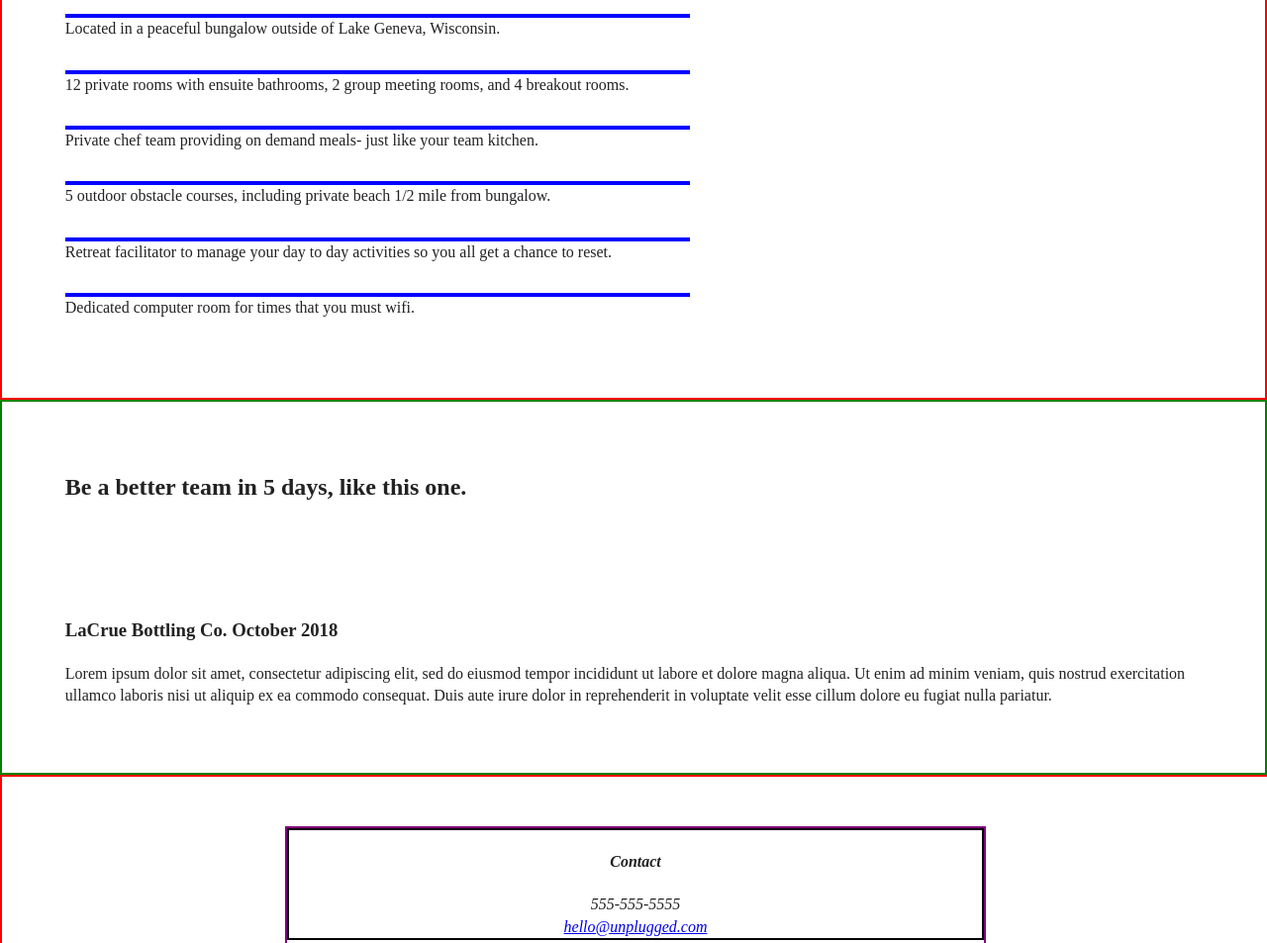
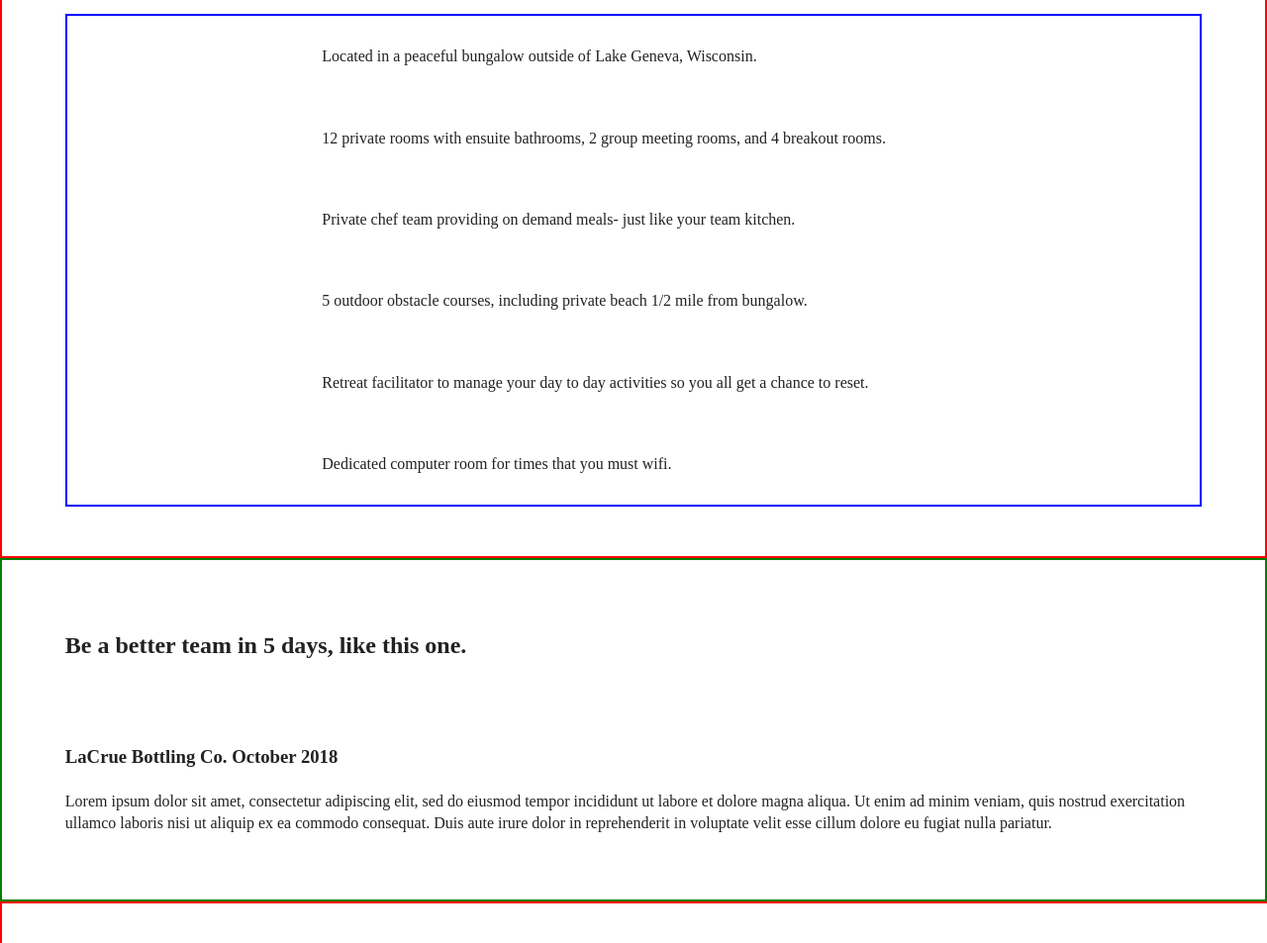
Before and after one commit to abagaelshrader/206-unplugged-retreat, a plain HTML site: page index.html in a window 1280 px wide. Shown: the part 860-1813 px from the top of the page at 99% size. Drawn offline with nearby package versions, Linux system fonts and the light colour scheme.

```diff
--- a/index.html
+++ b/index.html
@@ -4,7 +4,6 @@
 <head>
   <title>Unplugged Retreat</title>
   <meta charset="utf-8">
-  <title></title>
   <meta name="description" content="">
   <meta name="viewport" content="width=device-width, initial-scale=1">
 
@@ -42,11 +41,13 @@
   </header>
 
   <main>
+
     <section class="hero-area">
       <div class="content-wrapper">
         <h1>Retreat from the desk, return refreshed.</h1>
       </div>
     </section>
+
     <aside>
       <div class="content-wrapper">
         <div class="form-description">
@@ -60,44 +61,54 @@
         </div>
       </div> <!-- aside content wrapper ends -->
     </aside>
+
     <section class="features">
       <div class="content-wrapper">
         <h2>Have the world week you always dreamed of - without the bad wifi."</h2>
+        <div class="features-items">
           <article>
-          <p class="features-items"></p>
+            <p class="fontawesome-icon"></p>
             <p class="features-item-description">Located in a peaceful bungalow outside of Lake Geneva, Wisconsin.</p>
           </article>
           <article>
-          <p class="features-items"></p>
+            <p class="fontawesome-icon"></p>
             <p class="features-item-description">12 private rooms with ensuite bathrooms, 2 group meeting rooms, and 4 breakout rooms.</p>
           </article>
           <article>
-          <p class="features-items"></p>
+            <p class="fontawesome-icon"></p>
             <p class="features-item-description">Private chef team providing on demand meals- just like your team kitchen.</p>
           </article>
           <article>
-          <p class="features-items"></p>
+            <p class="fontawesome-icon"></p>
             <p class="features-item-description">5 outdoor obstacle courses, including private beach 1/2 mile from bungalow.</p>
           </article>
           <article>
-          <p class="features-items"></p>
+            <p class="fontawesome-icon"></p>
             <p class="features-item-description">Retreat facilitator to manage your day to day activities so you all get a chance to reset.</p>
           </article>
           <article>
-          <p class="features-items"></p>
+            <p class="fontawesome-icon"></p>
             <p class="features-item-description">Dedicated computer room for times that you must wifi.</p>
           </article>
         </div>
+      </div>
     </section>
+
     <section class="reviews">
       <div class="content-wrapper">
-        <h2>Be a better team in 5 days, like this one.<h2>
-        <img>
+        <h2>Be a better team in 5 days, like this one.</h2>
+        <article>
+          <img></img>
+          <div>
             <h3>LaCrue Bottling Co. October 2018</h3>
             <p>Lorem ipsum dolor sit amet, consectetur adipiscing elit, sed do eiusmod tempor incididunt ut labore et dolore magna aliqua. Ut enim ad minim veniam, quis nostrud exercitation ullamco laboris nisi ut aliquip ex ea commodo consequat. Duis aute irure dolor in reprehenderit in voluptate velit esse cillum dolore eu fugiat nulla pariatur.</p>
           </div>
+        </article>
+      </div>
     </section>
+
   </main>
+
   <footer>
     <div class="content-wrapper">
       <div class="footer-content">
@@ -114,8 +125,10 @@
           </div>
         </div>
       </div> <!--footer content ends here -->
+    </div> <!--footer content-wrapper ends here-->
+    <div>
       <p class="copyright">Copyright 2019 | Unplugged</p>
-    </div> <!--footer content-wrapper ends here-->
+    </div>
   </footer>
 
   <script src="js/vendor/modernizr-3.8.0.min.js"></script>
```
Lines whose indentation alone changed are shown as unchanged.
